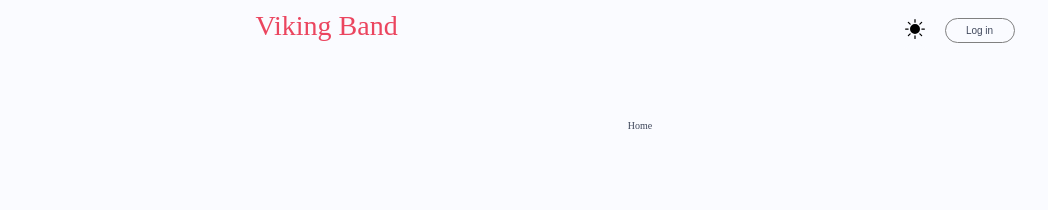
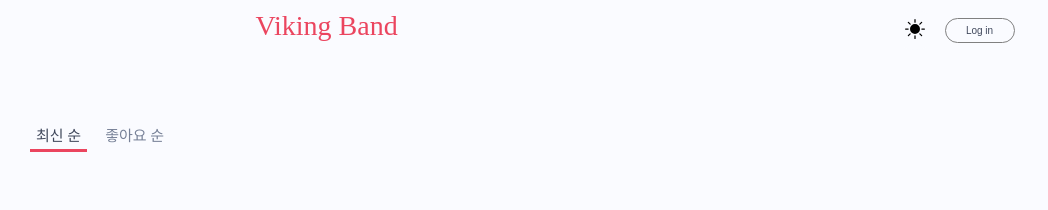
Before and after one commit to tjdrkr2580/vikingBand-fe, a React (Create React App) app: page / in a window 1280 px wide. Shown: the top 210 px of the page, without its empty margins (0-1048 px from the left). Built offline with nearby package versions, Linux system fonts and the light colour scheme; a web font is replaced by a local one.

Commit message:
feat | Navbar

```diff
--- /dev/null
+++ b/src/components/NavBar.jsx
@@ -0,0 +1,55 @@
+import React, { useState } from "react";
+import styled from "styled-components";
+import { flexCenter } from "../utils/styles/mixins";
+
+const NavElement = styled.li`
+  ${flexCenter};
+  padding: 0.4rem 0.6rem;
+  border-bottom: 0.3rem solid transparent;
+  .filterText {
+    font-size: 1.5rem;
+    color: ${(props) => props.theme.textColor1};
+  }
+`;
+
+const NavActiveElement = styled.li`
+  cursor: pointer;
+  ${flexCenter};
+  padding: 0.4rem 0.6rem;
+  border-bottom: 0.3rem solid ${(props) => props.theme.primary};
+  .filterText {
+    font-size: 1.5rem;
+  }
+`;
+
+const NavBarWrapper = styled.ul`
+  cursor: pointer;
+  display: flex;
+  width: 100vw;
+  padding-left: 3rem;
+  gap: 1.2rem;
+`;
+const NavBar = () => {
+  const [selectFilter, setSelectFilter] = useState("최신 순");
+  const filters = ["최신 순", "좋아요 순"];
+  const onFilter = async (filter) => {
+    setSelectFilter(filter);
+  };
+  return (
+    <NavBarWrapper>
+      {filters.map((filter) =>
+        filter === selectFilter ? (
+          <NavActiveElement key={filter}>
+            <span className="filterText">{filter}</span>
+          </NavActiveElement>
+        ) : (
+          <NavElement onClick={() => onFilter(filter)} key={filter}>
+            <span className="filterText">{filter}</span>
+          </NavElement>
+        )
+      )}
+    </NavBarWrapper>
+  );
+};
+
+export default NavBar;
--- a/src/pages/Home.jsx
+++ b/src/pages/Home.jsx
@@ -1,4 +1,5 @@
 import styled from "styled-components";
+import NavBar from "../components/NavBar";
 import { pageMargin } from "../utils/styles/mixins";
 
 const HomeWrapper = styled.section`
@@ -6,6 +7,10 @@ const HomeWrapper = styled.section`
 `;
 
 const Home = () => {
-  return <HomeWrapper>Home</HomeWrapper>;
+  return (
+    <HomeWrapper>
+      <NavBar />
+    </HomeWrapper>
+  );
 };
 export default Home;
```
